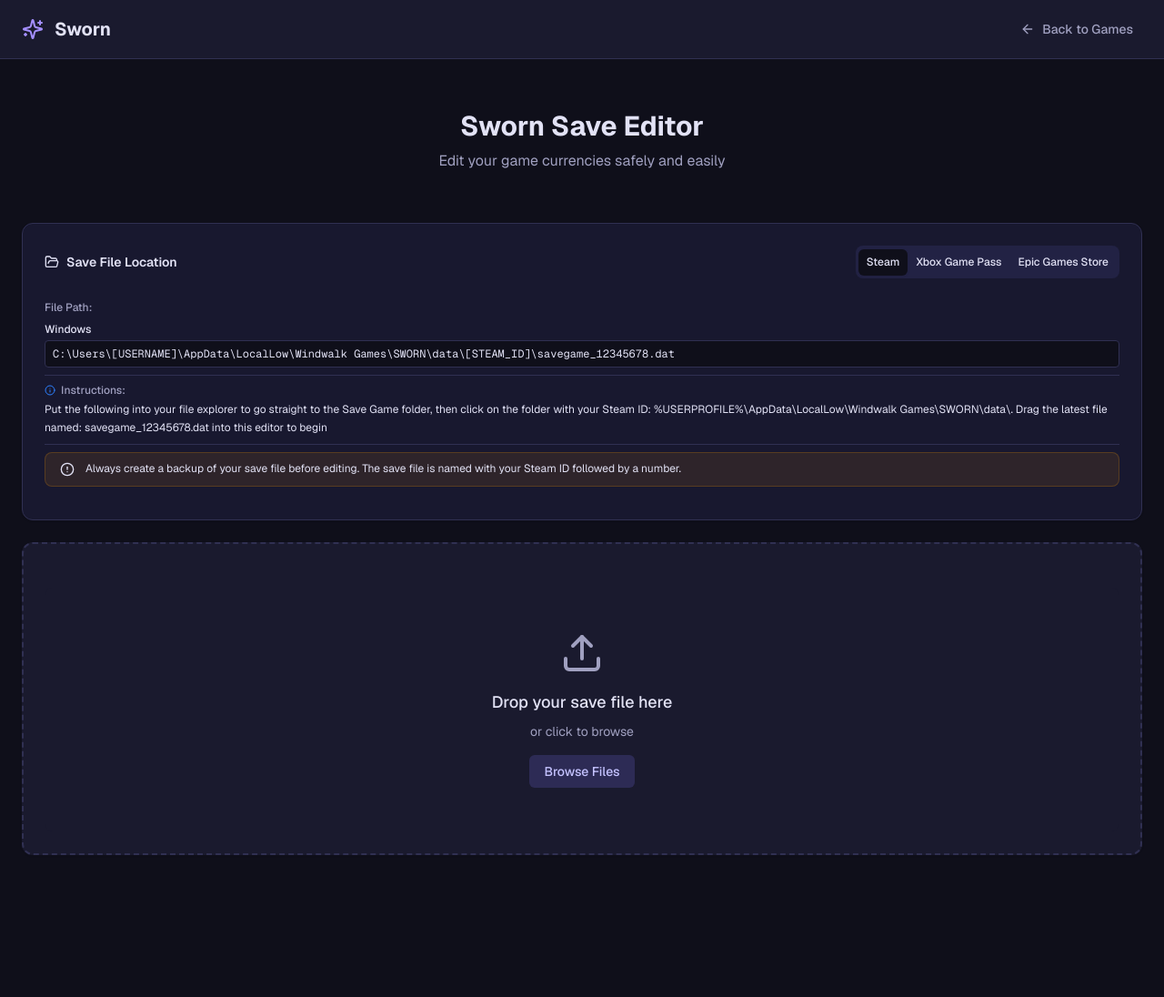
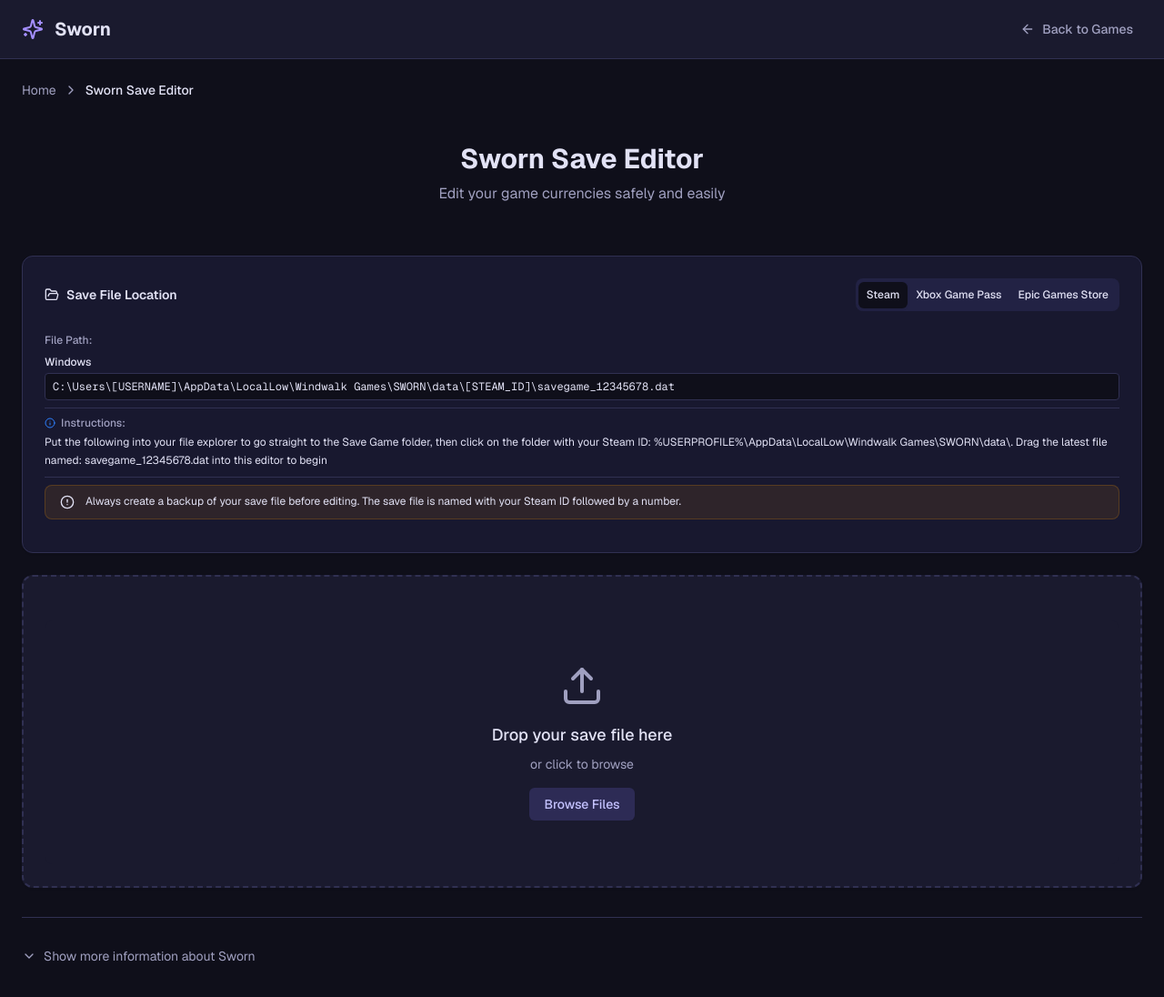
Before and after one commit to EditMySave/EditMySave, a Next.js app: page /sworn in a window 1280 px wide. Shown: the top 1096 px of the page at 91% size. Before the commit the page ends 1044 px from the top, so only its background shows below. Built offline with nearby package versions, Linux system fonts and the light colour scheme.

Commit message:
feat: enhance SEO with content, linking, and structured data
Add descriptive content, FAQ sections, internal linking, and breadcrumbs

Co-authored-by: Reiss Cashmore <17616211+Reiss-Cashmore@users.noreply.github.com>

```diff
--- a/app/page.tsx
+++ b/app/page.tsx
@@ -54,6 +54,10 @@ export default async function HomePage() {
               "Edit your game save files directly in your browser. Free online save editor for multiple games. No downloads required, works entirely client-side.",
             url: "https://editmysave.app",
             browserRequirements: "Requires JavaScript. Works in Chrome, Firefox, Safari, Edge.",
+            potentialAction: {
+              "@type": "UseAction",
+              target: "https://editmysave.app",
+            },
           }),
         }}
       />
@@ -71,6 +75,10 @@ export default async function HomePage() {
 
         <section className="space-y-4">
           <h2 className="text-2xl font-semibold">Available Editors</h2>
+          <p className="text-muted-foreground">
+            Choose from our collection of free online save editors. Each editor is specifically designed for its game,
+            supporting the latest versions and all major platforms.
+          </p>
           <div className="grid grid-cols-1 md:grid-cols-2 lg:grid-cols-3 gap-6">
             {availableGames.map((game) => (
               <Link key={game.id} href={game.route} className="group">
@@ -160,9 +168,14 @@ export default async function HomePage() {
           </section>
         )}
 
-        <footer className="text-center pt-8">
+        <footer className="text-center pt-8 space-y-2">
           <p className="text-sm text-muted-foreground">
             All editors work entirely in your browser. Your save files never leave your device.
+          </p>
+          <p className="text-xs text-muted-foreground max-w-3xl mx-auto">
+            EditMySave provides free online save file editors for popular games including Sworn, Balatro, Megabonk,
+            Cloverpit, and BALL x PIT. Modify currencies, resources, unlocks, and progression without downloading any
+            software. Compatible with Steam, and other platforms.
           </p>
         </footer>
       </div>
--- a/app/sworn/SwornSaveEditorClient.tsx
+++ b/app/sworn/SwornSaveEditorClient.tsx
@@ -19,6 +19,9 @@ import { Tabs, TabsContent, TabsList, TabsTrigger } from "@/components/ui/tabs"
 import { JsonTreeEditor } from "@/components/json-tree-editor"
 import { maxAllCurrencies, updateCurrencies } from "./save-mutations"
 import { generateStructuredData } from "@/lib/seo"
+import { getGameSEOData } from "@/lib/seo"
+import { GameSEOContent } from "@/components/game-seo-content"
+import { Breadcrumbs } from "@/components/breadcrumbs"
 
 interface CurrencyValues {
   fairyEmbers: number
@@ -189,6 +192,7 @@ export default function SwornSaveEditorClient() {
   }
 
   const gameData = gamesData.games.find((game) => game.id === "sworn")
+  const seoData = getGameSEOData("sworn")
 
   const quickStats = []
 
@@ -249,6 +253,8 @@ export default function SwornSaveEditorClient() {
         </div>
 
         <div className="w-full max-w-7xl mx-auto p-6">
+          <Breadcrumbs items={[{ label: "Sworn Save Editor", href: "/sworn" }]} />
+
           {!saveData ? (
             <div className="space-y-6">
               <div className="text-center space-y-2 py-8">
@@ -259,6 +265,15 @@ export default function SwornSaveEditorClient() {
               {gameData && <SaveLocationHelp platforms={gameData.platforms} gameName={gameData.name} />}
 
               <SaveFileUpload onFileSelect={processSaveFile} acceptedFileTypes=".dat" isProcessing={isProcessing} />
+
+              {seoData && (
+                <GameSEOContent
+                  gameName={seoData.name}
+                  longDescription={seoData.longDescription}
+                  features={seoData.features}
+                  faq={seoData.faq}
+                />
+              )}
             </div>
           ) : (
             <div className="flex gap-6 pt-4">
--- /dev/null
+++ b/components/breadcrumbs.tsx
@@ -0,0 +1,56 @@
+import Link from "next/link"
+import { ChevronRight } from "lucide-react"
+
+interface BreadcrumbItem {
+  label: string
+  href: string
+}
+
+interface BreadcrumbsProps {
+  items: BreadcrumbItem[]
+}
+
+export function Breadcrumbs({ items }: BreadcrumbsProps) {
+  return (
+    <nav aria-label="Breadcrumb" className="flex items-center gap-2 text-sm text-muted-foreground mb-4">
+      <Link href="/" className="hover:text-foreground transition-colors">
+        Home
+      </Link>
+      {items.map((item, index) => (
+        <div key={item.href} className="flex items-center gap-2">
+          <ChevronRight className="w-4 h-4" />
+          {index === items.length - 1 ? (
+            <span className="text-foreground font-medium">{item.label}</span>
+          ) : (
+            <Link href={item.href} className="hover:text-foreground transition-colors">
+              {item.label}
+            </Link>
+          )}
+        </div>
+      ))}
+      <script
+        type="application/ld+json"
+        dangerouslySetInnerHTML={{
+          __html: JSON.stringify({
+            "@context": "https://schema.org",
+            "@type": "BreadcrumbList",
+            itemListElement: [
+              {
+                "@type": "ListItem",
+                position: 1,
+                name: "Home",
+                item: "https://editmysave.app",
+              },
+              ...items.map((item, index) => ({
+                "@type": "ListItem",
+                position: index + 2,
+                name: item.label,
+                item: `https://editmysave.app${item.href}`,
+              })),
+            ],
+          }),
+        }}
+      />
+    </nav>
+  )
+}
--- /dev/null
+++ b/components/game-seo-content.tsx
@@ -0,0 +1,100 @@
+"use client"
+
+import { ChevronDown, ChevronUp } from "lucide-react"
+import { useState } from "react"
+
+interface FAQItem {
+  question: string
+  answer: string
+}
+
+interface GameSEOContentProps {
+  gameName: string
+  longDescription?: string
+  features?: string[]
+  faq?: FAQItem[]
+}
+
+export function GameSEOContent({ gameName, longDescription, features, faq }: GameSEOContentProps) {
+  const [openFAQ, setOpenFAQ] = useState<number | null>(null)
+  const [showContent, setShowContent] = useState(false)
+
+  if (!longDescription && !features && !faq) {
+    return null
+  }
+
+  return (
+    <div className="border-t border-border mt-8 pt-8">
+      <button
+        onClick={() => setShowContent(!showContent)}
+        className="flex items-center gap-2 text-sm text-muted-foreground hover:text-foreground transition-colors mb-4"
+      >
+        {showContent ? <ChevronUp className="w-4 h-4" /> : <ChevronDown className="w-4 h-4" />}
+        {showContent ? "Hide" : "Show"} more information about {gameName}
+      </button>
+
+      {showContent && (
+        <div className="space-y-8 text-sm">
+          {longDescription && (
+            <section>
+              <h2 className="text-xl font-semibold mb-3">About {gameName} Save Editor</h2>
+              <p className="text-muted-foreground leading-relaxed">{longDescription}</p>
+            </section>
+          )}
+
+          {features && features.length > 0 && (
+            <section>
+              <h2 className="text-xl font-semibold mb-3">Features</h2>
+              <ul className="list-disc list-inside space-y-2 text-muted-foreground">
+                {features.map((feature, index) => (
+                  <li key={index}>{feature}</li>
+                ))}
+              </ul>
+            </section>
+          )}
+
+          {faq && faq.length > 0 && (
+            <section>
+              <h2 className="text-xl font-semibold mb-3">Frequently Asked Questions</h2>
+              <div className="space-y-3" itemScope itemType="https://schema.org/FAQPage">
+                {faq.map((item, index) => (
+                  <div
+                    key={index}
+                    className="border border-border rounded-lg overflow-hidden"
+                    itemScope
+                    itemProp="mainEntity"
+                    itemType="https://schema.org/Question"
+                  >
+                    <button
+                      onClick={() => setOpenFAQ(openFAQ === index ? null : index)}
+                      className="w-full text-left px-4 py-3 hover:bg-accent/50 transition-colors flex items-center justify-between gap-2"
+                    >
+                      <span className="font-medium" itemProp="name">
+                        {item.question}
+                      </span>
+                      {openFAQ === index ? (
+                        <ChevronUp className="w-4 h-4 flex-shrink-0" />
+                      ) : (
+                        <ChevronDown className="w-4 h-4 flex-shrink-0" />
+                      )}
+                    </button>
+                    {openFAQ === index && (
+                      <div
+                        className="px-4 py-3 bg-accent/20 text-muted-foreground"
+                        itemScope
+                        itemProp="acceptedAnswer"
+                        itemType="https://schema.org/Answer"
+                      >
+                        <p itemProp="text">{item.answer}</p>
+                      </div>
+                    )}
+                  </div>
+                ))}
+              </div>
+            </section>
+          )}
+        </div>
+      )}
+    </div>
+  )
+}
--- a/data/games.json
+++ b/data/games.json
@@ -9,8 +9,8 @@
       "status": "available",
       "supportedVersion": "v1.0.1.0.1018",
       "seo": {
-        "title": "Sworn Save Editor - Edit Your Sworn Save Files",
-        "description": "Free online Sworn save editor. Edit currencies and resources for your Sworn save files. Works entirely in your browser with no downloads required. Supports version v1.0.1.0.1018.",
+        "title": "Sworn Save Editor - Edit Your Sworn Save Files Online Free",
+        "description": "Free online Sworn save editor. Edit currencies, resources, and progression in your Sworn save files. Supports Steam version v1.0.1.0.1018. Works entirely in your browser with no downloads required.",
         "keywords": [
           "sworn save editor",
           "sworn save file editor",
@@ -18,9 +18,39 @@
           "sworn save modifier",
           "sworn save game editor",
           "sworn currency editor",
-          "sworn resource editor"
+          "sworn resource editor",
+          "sworn save file modifier",
+          "sworn game save editor online"
         ],
-        "ogImage": "/images/sworn/cover.png"
+        "ogImage": "/images/sworn/cover.png",
+        "longDescription": "The Sworn Save Editor is a powerful, free online tool that allows you to modify your Sworn save files directly in your web browser. Edit currencies, resources, and game progression without downloading any software. Your save files never leave your device - all editing happens locally for maximum security and privacy.",
+        "features": [
+          "Edit all currencies and resources",
+          "Modify game progression",
+          "100% browser-based - no downloads required",
+          "Your files never leave your device",
+          "Supports Steam version v1.0.1.0.1018",
+          "Automatic backup creation",
+          "JSON tree editor for advanced users"
+        ],
+        "faq": [
+          {
+            "question": "How do I use the Sworn save editor?",
+            "answer": "Simply drag and drop your Sworn save file (savegame_*.dat) into the editor. Make your desired changes, then download the modified file and place it back in your game's save directory."
+          },
+          {
+            "question": "Is the Sworn save editor safe to use?",
+            "answer": "Yes! All editing happens locally in your browser. Your save files are never uploaded to any server. We recommend backing up your original save file before editing."
+          },
+          {
+            "question": "Where can I find my Sworn save file?",
+            "answer": "On Windows, your Sworn save files are located at: %USERPROFILE%\\AppData\\LocalLow\\Windwalk Games\\SWORN\\data\\[STEAM_ID]\\. Look for files named savegame_*.dat."
+          },
+          {
+            "question": "What version of Sworn is supported?",
+            "answer": "The editor currently supports Sworn version v1.0.1.0.1018. Using it with other versions may cause compatibility issues."
+          }
+        ]
       },
       "platforms": [
         {
--- a/lib/seo.ts
+++ b/lib/seo.ts
@@ -11,6 +11,9 @@ interface GameSEOData {
     description: string
     keywords: string[]
     ogImage: string
+    longDescription?: string
+    features?: string[]
+    faq?: { question: string; answer: string }[]
   }
 }
 
@@ -145,3 +148,18 @@ export function generateStructuredData(gameId: string) {
     },
   }
 }
+
+export function getGameSEOData(gameId: string) {
+  const game = gamesData.games.find((g) => g.id === gameId)
+
+  if (!game || !game.seo) {
+    return null
+  }
+
+  return {
+    name: game.name,
+    longDescription: game.seo.longDescription,
+    features: game.seo.features,
+    faq: game.seo.faq,
+  }
+}
```
